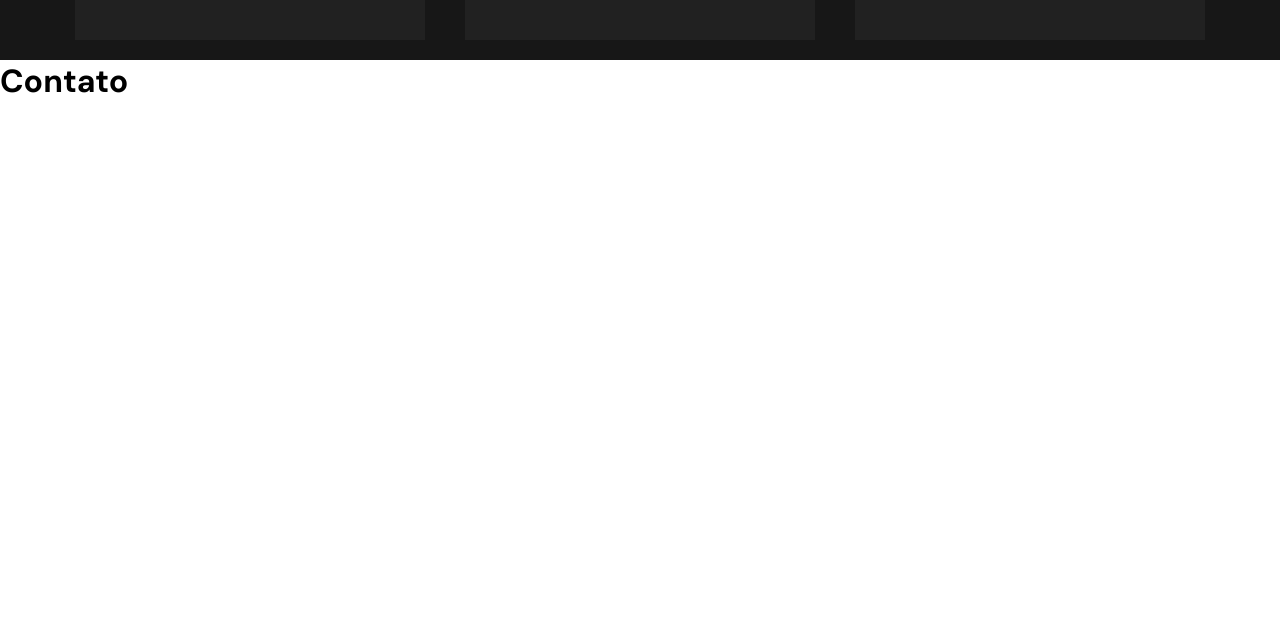
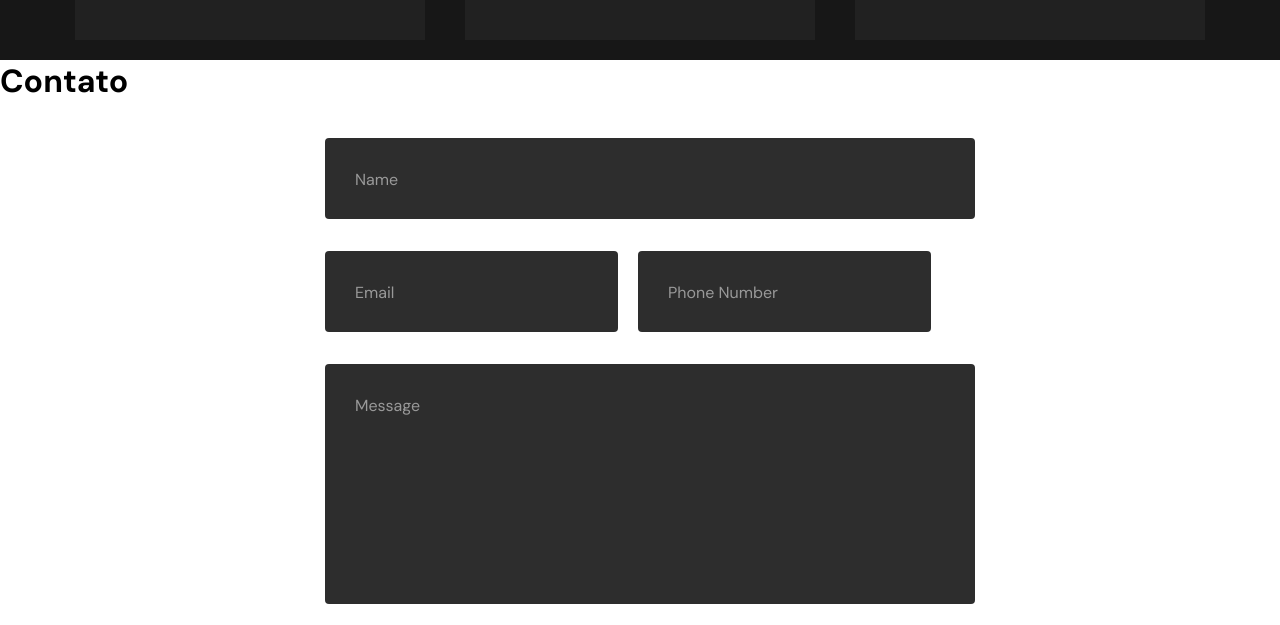
Before and after one commit to rhaneyko/rhaneyko--portfolio, a React (Create React App) app: page / in a window 1280 px wide. Shown: the part 1455-2080 px from the top of the page. Before the commit the page ends 1557 px from the top, so only its background shows below. Built offline with nearby package versions, Linux system fonts and the light colour scheme.

Commit message:
commit contact page

```diff
--- a/src/components/Pages/ContactPage/index.js
+++ b/src/components/Pages/ContactPage/index.js
@@ -1,12 +1,41 @@
 import React from "react";
 
+import "./styles.css";
+
 const ContactPage = () => {
-    return (
-       <div>
-        <h1>Contato</h1>
-       </div>
+  return (
+    <div className="container__contactPage">
+      <h1>Contato</h1>
 
-    )
-}
+      <div class="row input-container">
+			<div class="col-xs-12">
+				<div class="styled-input wide">
+					<input type="text" required />
+					<label>Name</label>
+				</div>
+			</div>
+			<div class="col-md-6 col-sm-12">
+				<div class="styled-input">
+					<input type="text" required />
+					<label>Email</label>
+				</div>
+			</div>
+			<div class="col-md-6 col-sm-12">
+				<div class="styled-input">
+					<input type="text" required />
+					<label>Phone Number</label>
+				</div>
+			</div>
+			<div class="col-xs-12">
+				<div class="styled-input wide">
+					<textarea required></textarea>
+					<label>Message</label>
+				</div>
+			</div>
+
+    </div>
+    </div>
+  );
+};
 
 export default ContactPage;
--- /dev/null
+++ b/src/components/Pages/ContactPage/styles.css
@@ -0,0 +1,121 @@
+.container__contact {
+    display: flex;
+    flex-direction: column;
+    align-items: center;
+    justify-content: center;
+}
+
+/* ///// inputs /////*/
+
+input:focus ~ label, textarea:focus ~ label, input:valid ~ label, textarea:valid ~ label {
+    font-size: 0.75em;
+    color: #999;
+    top: -5px;
+    -webkit-transition: all 0.225s ease;
+    transition: all 0.225s ease;
+}
+
+.styled-input {
+    float: left;
+    width: 293px;
+    margin: 1rem .625rem;
+    position: relative;
+    border-radius: 4px;
+}
+
+@media only screen and (max-width: 768px){
+    .styled-input {
+        width:100%;
+    }
+}
+
+.styled-input label {
+    color: #999;
+    padding: 1.3rem 30px 1rem 30px;
+    position: absolute;
+    top: 10px;
+    left: 0;
+    -webkit-transition: all 0.25s ease;
+    transition: all 0.25s ease;
+    pointer-events: none;
+}
+
+.styled-input.wide {
+    width: 650px;
+    max-width: 100%;
+}
+
+input,
+textarea {
+    padding: 30px;
+    border: 0;
+    width: 100%;
+    font-size: 1rem;
+    background-color: #2d2d2d;
+    color: white;
+    border-radius: 4px;
+}
+
+input:focus,
+textarea:focus { outline: 0; }
+
+input:focus ~ span,
+textarea:focus ~ span {
+    width: 100%;
+    -webkit-transition: all 0.075s ease;
+    transition: all 0.075s ease;
+}
+
+textarea {
+    width: 100%;
+    min-height: 15em;
+    resize: none;
+}
+
+.input-container {
+    width: 650px;
+
+    max-width: 100%;
+    margin: 20px auto 25px auto;
+
+    background-color: red;
+}
+
+.submit-btn {
+    float: right;
+    padding: 7px 35px;
+    border-radius: 60px;
+    display: inline-block;
+    background-color: #4b8cfb;
+    color: white;
+    font-size: 18px;
+    cursor: pointer;
+    box-shadow: 0 2px 5px 0 rgba(0,0,0,0.06),
+              0 2px 10px 0 rgba(0,0,0,0.07);
+    -webkit-transition: all 300ms ease;
+    transition: all 300ms ease;
+}
+
+.submit-btn:hover {
+    transform: translateY(1px);
+    box-shadow: 0 1px 1px 0 rgba(0,0,0,0.10),
+              0 1px 1px 0 rgba(0,0,0,0.09);
+}
+
+@media (max-width: 768px) {
+    .submit-btn {
+        width:100%;
+        float: none;
+        text-align:center;
+    }
+}
+
+input[type=checkbox] + label {
+  color: #ccc;
+  font-style: italic;
+}
+
+input[type=checkbox]:checked + label {
+  color: #f00;
+  font-style: normal;
+}
```
